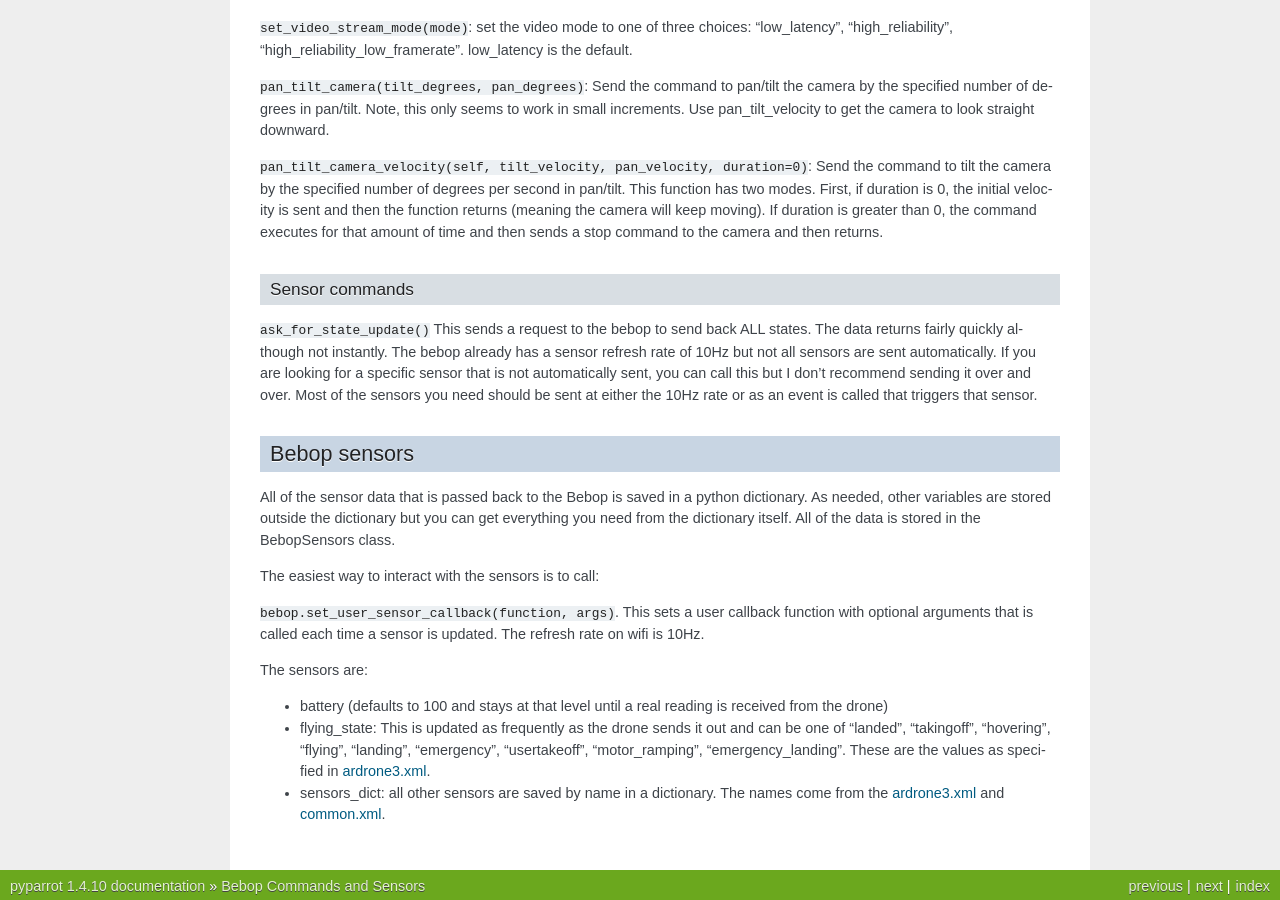
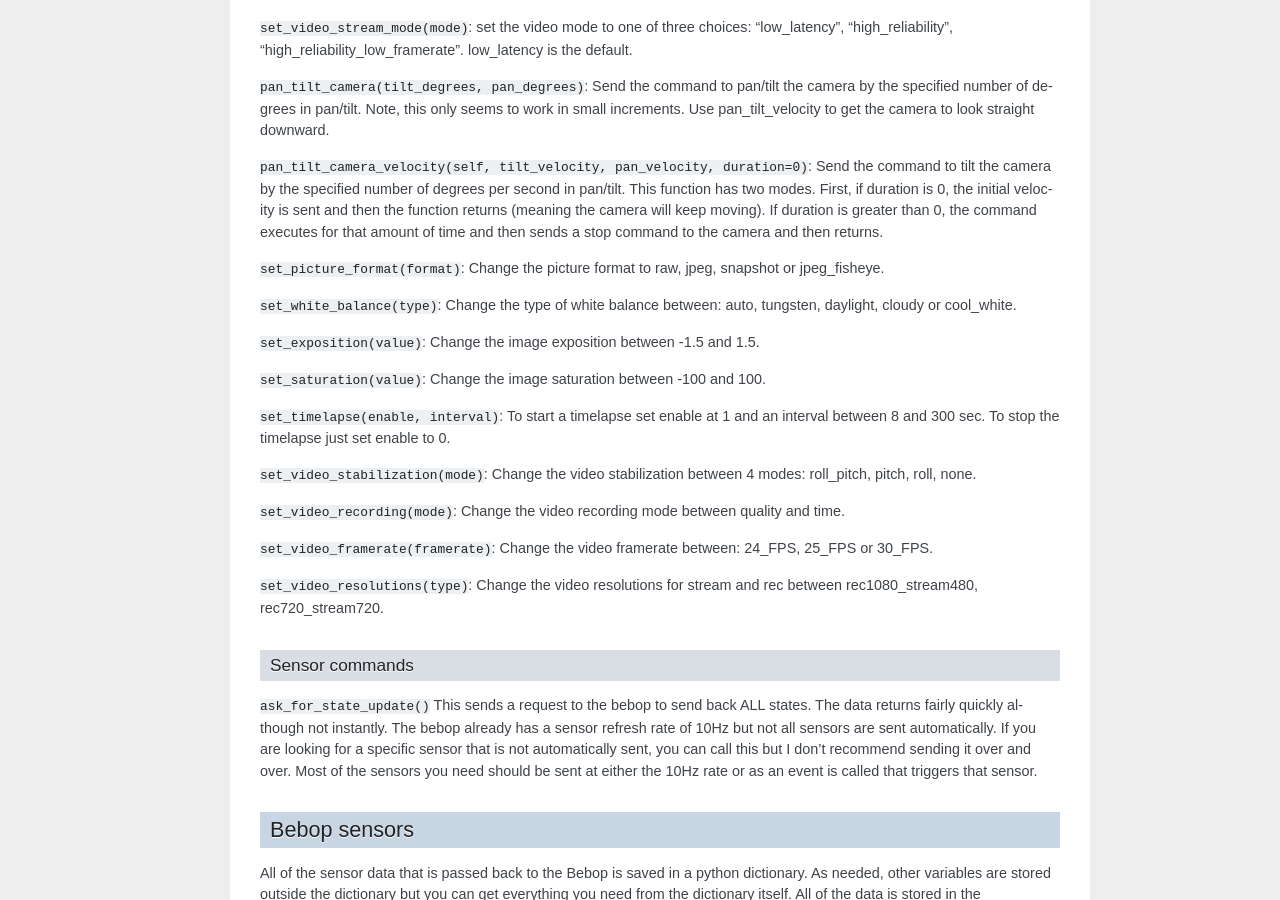
Before and after one commit to amymcgovern/pyparrot, a Sphinx documentation site: the page built from docs/bebopcommands.rst, in a window 1280 px wide and 900 px high, scrolled down 2080 px. Built offline with Sphinx 7.4.7, drawn with Linux system fonts in a browser that asks for light colours.

Commit message:
added docs for bebop picture settings

```diff
--- a/docs/bebopcommands.rst
+++ b/docs/bebopcommands.rst
@@ -118,6 +118,25 @@ the initial velocity is sent and then the function returns (meaning the camera w
 If duration is greater than 0, the command executes for that amount of time and then sends a stop command to
 the camera and then returns.
 
+``set_picture_format(format)``: Change the picture format to raw, jpeg, snapshot or jpeg_fisheye.
+
+``set_white_balance(type)``: Change the type of white balance between: auto, tungsten, daylight, cloudy or cool_white.
+
+``set_exposition(value)``: Change the image exposition between -1.5 and 1.5.
+
+``set_saturation(value)``: Change the image saturation between -100 and 100.
+
+``set_timelapse(enable, interval)``: To start a timelapse set enable at 1 and an interval between 8 and 300 sec.
+To stop the  timelapse just set enable to 0.
+
+``set_video_stabilization(mode)``: Change the video stabilization between 4 modes: roll_pitch, pitch, roll, none.
+
+``set_video_recording(mode)``: Change the video recording mode between quality and time.
+
+``set_video_framerate(framerate)``: Change the video framerate between: 24_FPS, 25_FPS or 30_FPS.
+
+``set_video_resolutions(type)``: Change the video resolutions for stream and rec between rec1080_stream480, rec720_stream720.
+
 Sensor commands
 ^^^^^^^^^^^^^^^
 
```
Also changed, not shown: 1 other file.
